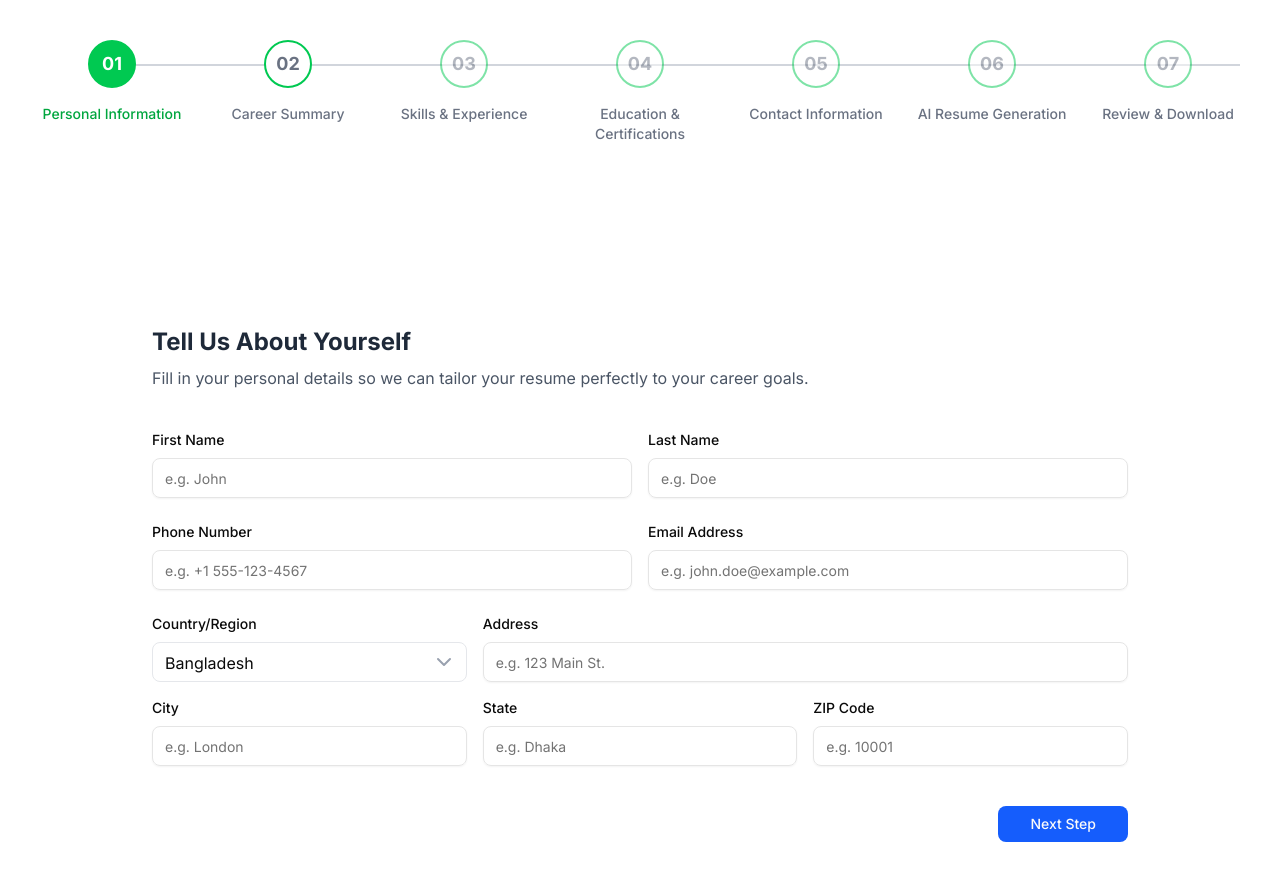
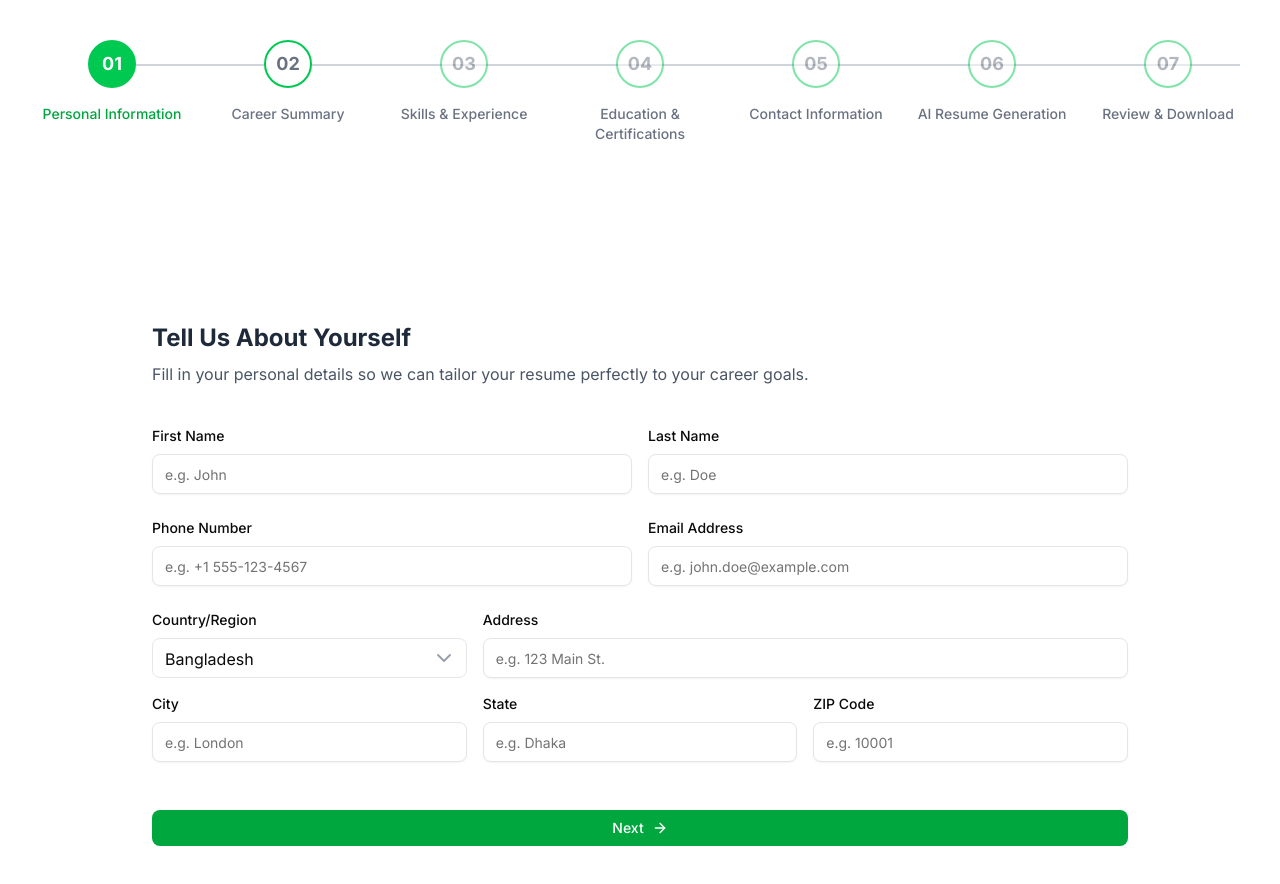
Before and after one commit to rakibulislamdev/cv-builder, a Next.js app: page / in a window 1280 px wide. Shown: the top 884 px of the page. Built offline with nearby package versions, Linux system fonts and the light colour scheme.

Commit message:
Replace navigation buttons with NextButton component across form steps

```diff
--- /dev/null
+++ b/components/NextButton.jsx
@@ -0,0 +1,13 @@
+import { Button } from "./ui/button";
+import { ArrowRight } from 'lucide-react';
+
+
+export default function NextButton() {
+    return (
+        <div className="flex justify-end pt-6 mt-6">
+            <Button type="submit" className="w-full cursor-pointer bg-green-600 hover:bg-green-700 px-8 text-white font-medium">
+                Next <ArrowRight />
+            </Button>
+        </div>
+    )
+}
--- a/components/steps/CareerSummary.jsx
+++ b/components/steps/CareerSummary.jsx
@@ -7,6 +7,7 @@ import { Label } from "@/components/ui/label"
 import { Textarea } from "@/components/ui/textarea"
 import { useDispatch, useSelector } from "react-redux"
 import { updateCareerSummary, setCurrentStep, updateJobTitle } from "@/lib/cvSlice"
+import NextButton from "../NextButton"
 
 export default function CareerSummary() {
     const dispatch = useDispatch()
@@ -64,14 +65,7 @@ export default function CareerSummary() {
                             />
                         </div>
 
-                        <div className="flex justify-between pt-4">
-                            <Button type="button" onClick={onBack} variant="outline">
-                                Back
-                            </Button>
-                            <Button type="submit" className="bg-blue-600 hover:bg-blue-700 px-8">
-                                Next Step
-                            </Button>
-                        </div>
+                        <NextButton />
                     </form>
                 </CardContent>
             </Card>
--- a/components/steps/ContactInfo.jsx
+++ b/components/steps/ContactInfo.jsx
@@ -14,6 +14,7 @@ import {
     SelectTrigger,
     SelectValue,
 } from "@/components/ui/select"
+import NextButton from "../NextButton"
 
 export default function ContactInfo() {
     const dispatch = useDispatch()
@@ -160,14 +161,7 @@ export default function ContactInfo() {
                         </div>
 
                         {/* Buttons */}
-                        <div className="flex justify-between pt-6">
-                            <Button type="button" onClick={onBack} variant="outline" className="border-gray-300 text-gray-700">
-                                Back
-                            </Button>
-                            <Button type="submit" className="bg-blue-600 hover:bg-blue-700 px-8 text-white font-medium">
-                                Next
-                            </Button>
-                        </div>
+                        <NextButton />
                     </form>
                 </CardContent>
             </Card>
--- a/components/steps/Education.jsx
+++ b/components/steps/Education.jsx
@@ -12,6 +12,7 @@ import { format } from "date-fns"
 import { cn } from "@/lib/utils"
 import { Calendar } from "@/components/ui/calendar"
 import { Popover, PopoverContent, PopoverTrigger } from "@/components/ui/popover"
+import NextButton from "../NextButton"
 
 export default function Education() {
     const dispatch = useDispatch()
@@ -350,15 +351,7 @@ export default function Education() {
                             </Button>
                         </div>
 
-                        {/* Navigation Buttons */}
-                        <div className="flex justify-between pt-6 mt-6">
-                            <Button type="button" onClick={onBack} variant="outline" className="border-gray-300 text-gray-700 hover:bg-gray-50">
-                                Back
-                            </Button>
-                            <Button type="submit" className="bg-blue-600 hover:bg-blue-700 px-8 text-white font-medium">
-                                Next Step
-                            </Button>
-                        </div>
+                        <NextButton />
                     </form>
                 </CardContent>
             </Card>
--- a/components/steps/PersonalInfo.jsx
+++ b/components/steps/PersonalInfo.jsx
@@ -7,6 +7,7 @@ import { Label } from "@/components/ui/label"
 import { useDispatch, useSelector } from "react-redux"
 import { updatePersonalInfo, setCurrentStep } from "@/lib/cvSlice"
 import { ChevronDown } from "lucide-react"
+import NextButton from "../NextButton"
 
 
 const COUNTRIES = [
@@ -203,11 +204,7 @@ export default function PersonalInfo() {
                             </div>
                         </div>
 
-                        <div className="flex justify-end pt-4">
-                            <Button type="submit" className="bg-blue-600 hover:bg-blue-700 px-8">
-                                Next Step
-                            </Button>
-                        </div>
+                        <NextButton />
                     </form>
                 </CardContent>
             </Card>
--- a/components/steps/Review.jsx
+++ b/components/steps/Review.jsx
@@ -14,6 +14,7 @@ const SectionHeading = ({ children }) => (
 
 const ResumePreview = () => {
     const cvData = useSelector(state => state.cv)
+
 
 
     const fallbackPersonalInfo = {
@@ -93,7 +94,7 @@ const ResumePreview = () => {
                             {personalInfo.firstName || 'YOUR'} {personalInfo.lastName || 'NAME'}
                         </h1>
                         <p className="text-sm font-semibold text-gray-700">
-                            {personalInfo.jobTitle || 'Your Profession'}
+                            {cvData.jobTitle || 'Your Profession'}
                         </p>
                     </div>
                 </div>
--- a/components/steps/WorkExperience.jsx
+++ b/components/steps/WorkExperience.jsx
@@ -17,6 +17,7 @@ import {
     PopoverTrigger,
 } from "@/components/ui/popover"
 import { ChevronRight } from "lucide-react"
+import NextButton from "../NextButton"
 
 export default function WorkExperience() {
     const dispatch = useDispatch()
@@ -499,15 +500,8 @@ export default function WorkExperience() {
                             </Button>
                         </div>
 
-                        {/* Navigation Buttons */}
-                        <div className="flex justify-between pt-6 mt-6">
-                            <Button type="button" onClick={onBack} variant="outline" className="border-gray-300 text-gray-700 hover:bg-gray-50">
-                                Back
-                            </Button>
-                            <Button type="submit" className="bg-blue-600 hover:bg-blue-700 px-8 text-white font-medium">
-                                Next Step
-                            </Button>
-                        </div>
+
+                        <NextButton />
                     </form>
                 </CardContent>
             </Card>
```
